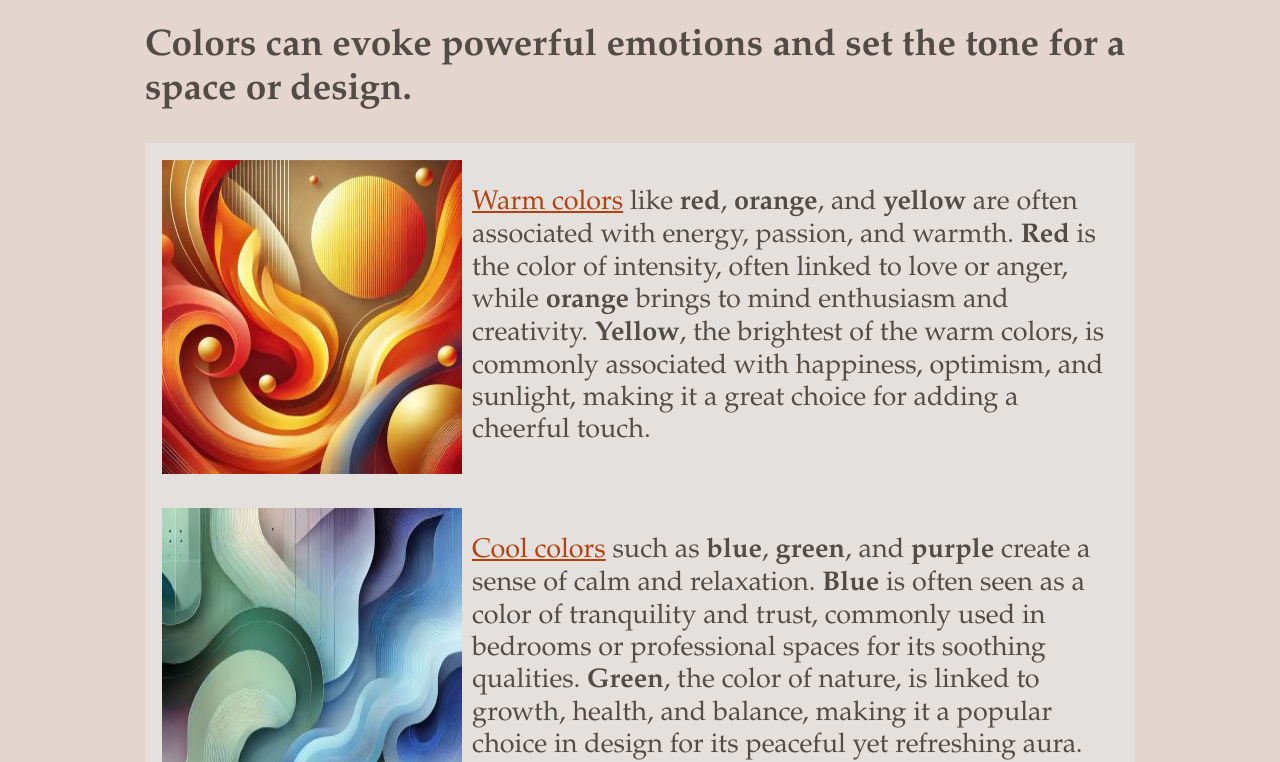
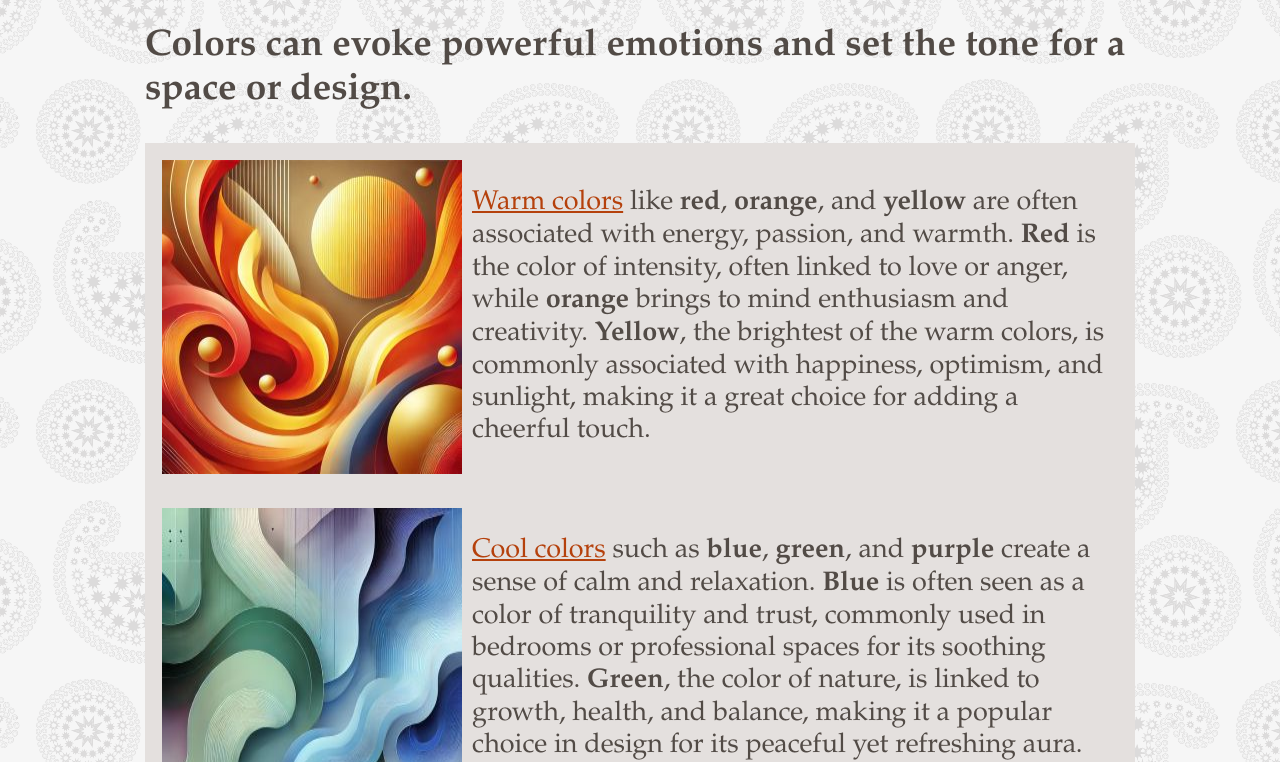
Before and after one commit to Xillaz3709/Colors, a plain HTML site: page index.html in a window 1280 px wide. Shown: the part 263-1025 px from the top of the page. Drawn offline with Linux system fonts and the light colour scheme.

Commit message:
Update style.css

```diff
--- a/style.css
+++ b/style.css
@@ -1,6 +1,6 @@
 body {
 background-color: #e4d6ce;
-background-image: url(../img/paisley.webp);
+background-image: url(paisley.webp);
 color:#524b46;
 font-size: 50px;
 font-family: 'la legende de korra', 'Book antiqua';
```
